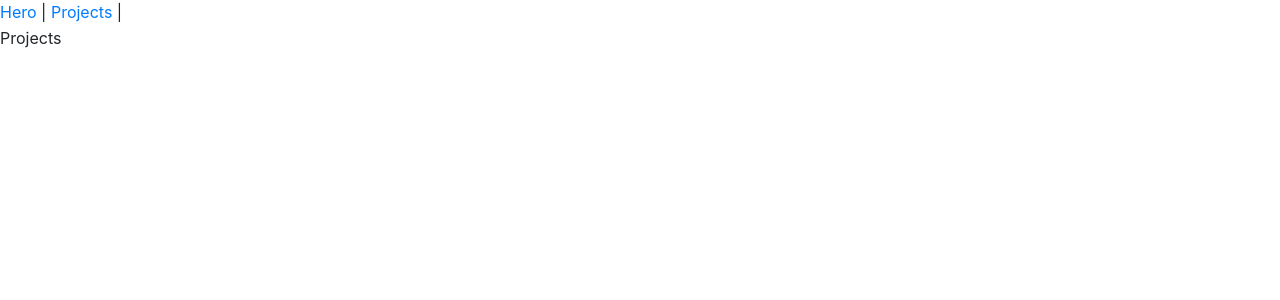
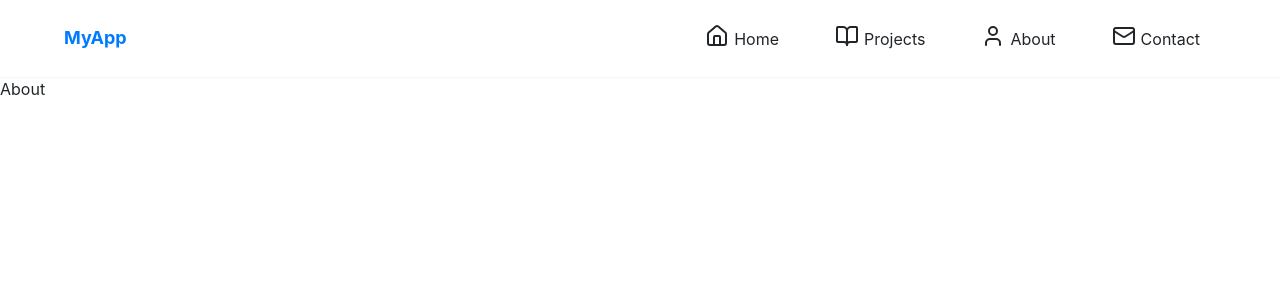
Before and after one commit to kbadeesha/my-portfolio-2, a React (Vite) app: page /about in a window 1280 px wide. Shown: the top 300 px of the page. Built offline with nearby package versions, Linux system fonts and the light colour scheme.

Commit message:
NavBar Created

```diff
--- a/package.json
+++ b/package.json
@@ -11,6 +11,7 @@
     "preview": "vite preview"
   },
   "dependencies": {
+    "lucide-react": "^0.553.0",
     "react": "^19.1.1",
     "react-dom": "^19.1.1",
     "react-router-dom": "^7.9.5"
--- a/src/App.tsx
+++ b/src/App.tsx
@@ -1,17 +1,19 @@
-import { Link, Route, Routes } from 'react-router-dom';
+import { Route, Routes } from 'react-router-dom';
 import Hero from './pages/Hero/Hero';
 import Projects from './pages/Projects/Projects';
+import About from './pages/About/About';
+import Navbar from './components/Navbar/Navbar';
+import Contact from './pages/Contact/Contact';
 
 function App() {
   return (
     <div>
-      <nav>
-        <Link to="/">Hero</Link> | <Link to="/about">Projects</Link> |{' '}
-      </nav>
-
+      <Navbar />
       <Routes>
         <Route path="/" element={<Hero />} />
-        <Route path="/about" element={<Projects />} />
+        <Route path="/projects" element={<Projects />} />
+        <Route path="/about" element={<About />} />
+        <Route path="/contact" element={<Contact />} />
       </Routes>
     </div>
   );
--- /dev/null
+++ b/src/components/Navbar/Navbar.css
@@ -0,0 +1,119 @@
+.navbar {
+  background-color: var(--bg-color);
+  box-shadow: var(--shadow-sm);
+  position: sticky;
+  top: 0;
+  width: 100%;
+  z-index: 100;
+}
+.link-class {
+  display: flex;
+  gap: 5px;
+}
+.link-name {
+  padding-top: 3px;
+}
+.navbar-container {
+  max-width: 1200px;
+  margin: 0 auto;
+  padding: var(--spacing-md) var(--spacing-lg);
+  padding: var(--spacing-md) var(--spacing-lg);
+  display: flex;
+  justify-content: space-between;
+  align-items: center;
+}
+
+.navbar-logo {
+  font-size: var(--font-size-lg);
+  font-weight: var(--font-weight-bold);
+  color: var(--primary-color);
+}
+
+.navbar-menu {
+  display: flex;
+  gap: var(--spacing-lg);
+  list-style: none;
+}
+
+.navbar-menu li a {
+  text-decoration: none;
+  color: var(--text-color);
+  padding: var(--spacing-sm) var(--spacing-md);
+  transition:
+    background-color 0.3s,
+    color 0.3s;
+}
+
+.navbar-menu li a:hover {
+  color: var(--primary-color);
+}
+
+.btn-primary {
+  background-color: var(--primary-color);
+  color: white;
+  padding: var(--spacing-sm) var(--spacing-md);
+  border-radius: var(--border-radius-md);
+  transition: background-color 0.3s;
+}
+
+.btn-primary:hover {
+  background-color: #0056b3;
+}
+
+/* Hamburger */
+.navbar-toggle {
+  display: none;
+  flex-direction: column;
+  cursor: pointer;
+  gap: 4px;
+  background: none;
+  border: none;
+}
+
+.navbar-toggle span {
+  height: 3px;
+  width: 25px;
+  background-color: var(--text-color);
+  border-radius: 3px;
+  transition: 0.3s;
+}
+
+.navbar-toggle.open span:nth-child(1) {
+  transform: rotate(45deg) translate(5px, 5px);
+}
+
+.navbar-toggle.open span:nth-child(2) {
+  opacity: 0;
+}
+
+.navbar-toggle.open span:nth-child(3) {
+  transform: rotate(-45deg) translate(5px, -5px);
+}
+
+/* Mobile */
+@media (max-width: 768px) {
+  .navbar-menu {
+    position: absolute;
+    top: 100%;
+    left: 0;
+    right: 0;
+    background-color: var(--bg-color);
+    flex-direction: column;
+    gap: 0;
+    max-height: 0;
+    overflow: hidden;
+    transition: max-height 0.3s ease;
+  }
+
+  .navbar-menu.active {
+    max-height: 500px;
+  }
+
+  .navbar-menu li a {
+    padding: var(--spacing-md);
+  }
+
+  .navbar-toggle {
+    display: flex;
+  }
+}
--- /dev/null
+++ b/src/components/Navbar/Navbar.tsx
@@ -0,0 +1,62 @@
+import React, { useState } from 'react';
+import { Home, User, BookOpen, Mail } from 'lucide-react';
+import './Navbar.css';
+
+interface NavLink {
+  name: string;
+  href: string;
+  isButton?: boolean;
+  icon?: React.ComponentType<React.SVGProps<SVGSVGElement>>;
+}
+
+const navLinks: NavLink[] = [
+  { name: 'Home', href: '/', icon: Home },
+  { name: 'Projects', href: '/projects', icon: BookOpen },
+  { name: 'About', href: '/about', icon: User },
+  { name: 'Contact', href: '/contact', icon: Mail },
+];
+
+const Navbar: React.FC = () => {
+  const [isOpen, setIsOpen] = useState<boolean>(false);
+
+  const toggleMenu = (): void => {
+    setIsOpen((prev) => !prev);
+  };
+
+  return (
+    <nav className="navbar">
+      <div className="navbar-container">
+        {/* Logo */}
+        <div className="navbar-logo">MyApp</div>
+
+        {/* Hamburger menu */}
+        <button
+          className={`navbar-toggle ${isOpen ? 'open' : ''}`}
+          onClick={toggleMenu}
+          aria-label="Toggle menu"
+        ></button>
+
+        {/* Nav Links */}
+        <ul className={`navbar-menu ${isOpen ? 'active' : ''}`}>
+          {navLinks.map((link) => {
+            const Icon = link.icon!;
+            return (
+              <li key={link.name}>
+                <a
+                  href={link.href}
+                  className={`${link.isButton ? 'btn-primary' : ''} link-class`}
+                  onClick={() => setIsOpen(false)} // close menu on click
+                >
+                  <Icon />
+                  <div className="link-name">{link.name}</div>
+                </a>
+              </li>
+            );
+          })}
+        </ul>
+      </div>
+    </nav>
+  );
+};
+
+export default Navbar;
--- /dev/null
+++ b/src/pages/About/About.tsx
@@ -0,0 +1,5 @@
+const About = () => {
+  return <div>About</div>;
+};
+
+export default About;
--- /dev/null
+++ b/src/pages/Contact/Contact.tsx
@@ -0,0 +1,5 @@
+const Contact = () => {
+  return <div>Contact</div>;
+};
+
+export default Contact;
```
Also changed, not shown: 1 other file (tests, documents, lock files or other folders).
